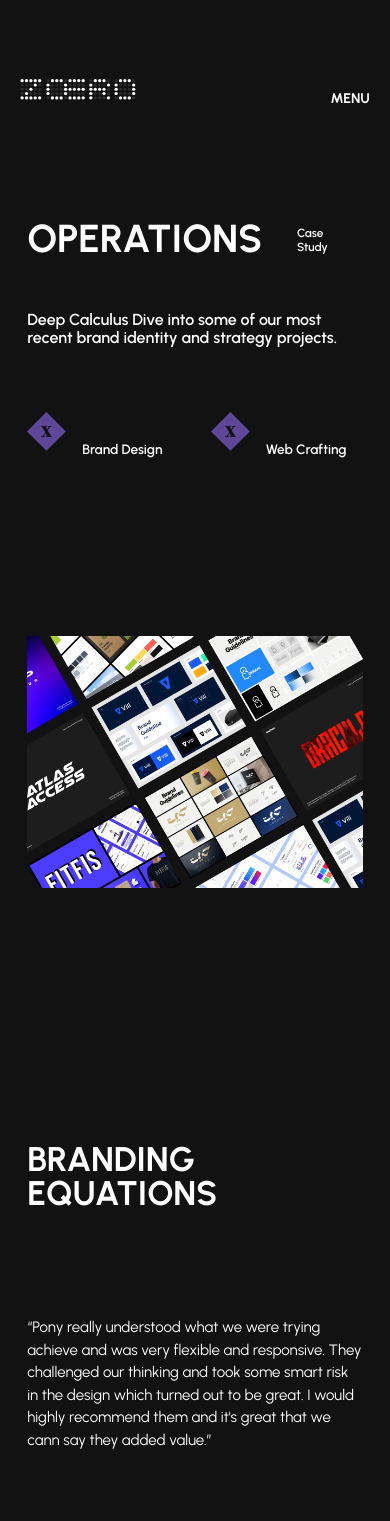
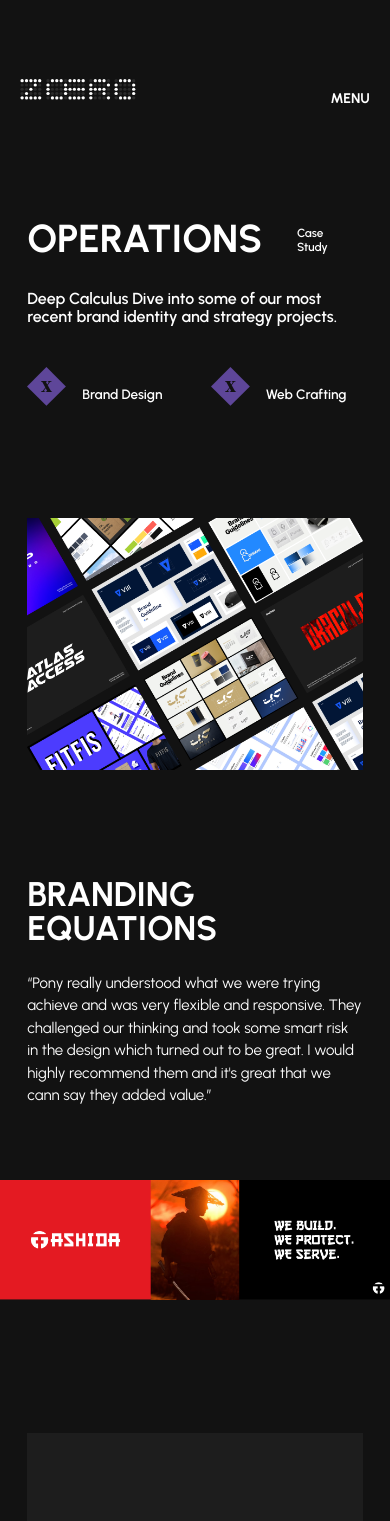
Before and after one commit to ivantrejoc/zoerowebsite, a React (Vite) app: page /domain-expansion in a window 390 px wide. Shown: the top 1521 px of the page. Built offline with nearby package versions, Linux system fonts and the light colour scheme.

Commit message:
domain-expansion/mobile-margins

```diff
--- a/src/pages/DomainExpansion.jsx
+++ b/src/pages/DomainExpansion.jsx
@@ -48,22 +48,17 @@ const DomainExpansion = () => {
             maxHeight: "36vh"
           },
           [theme.breakpoints.down("md")]: {
-            height: "41vh",
-            maxHeight: "41vh",
-            marginBottom: 6
-          },
-          [theme.breakpoints.down("sm")]: {
-            height: "35vh",
-            maxHeight: "35vh",
+            height: "29vh",
+            maxHeight: "29vh",
             marginBottom: 4
           },
           [theme.breakpoints.down("xs")]: {
-            height: "33vh",
-            maxHeight: "33vh"
+            height: "24vh",
+            maxHeight: "24vh"
           },
-          [theme.breakpoints.down("xxs")]: {
-            height: "36vh",
-            maxHeight: "36vh"
+          [theme.breakpoints.down("xxxs")]: {
+            height: "26vh",
+            maxHeight: "26vh"
           }
         }}
       >
@@ -299,20 +294,21 @@ const DomainExpansion = () => {
           maxHeight: "110vh",
           marginBottom: 12,
           [theme.breakpoints.down("md")]: {
-            height: "110vh",
-            maxHeight: "110vh"
-          },
-          [theme.breakpoints.down("sm")]: {
-            height: "83vh",
-            maxHeight: "83vh"
+            height: "81vh",
+            maxHeight: "81vh",
+            marginBottom: 4
           },
           [theme.breakpoints.down("xs")]: {
-            height: "55vh",
-            maxHeight: "55vh"
+            height: "45vh",
+            maxHeight: "45vh"
           },
           [theme.breakpoints.down("xxs")]: {
-            height: "46vh",
-            maxHeight: "46vh"
+            height: "40vh",
+            maxHeight: "40vh"
+          },
+          [theme.breakpoints.down("xxxs")]: {
+            height: "34vh",
+            maxHeight: "34vh"
           }
         }}
       >
@@ -353,22 +349,22 @@ const DomainExpansion = () => {
             maxHeight: "60vh"
           },
           [theme.breakpoints.down("md")]: {
-            height: "120vh",
-            maxHeight: "120vh"
-          },
-          [theme.breakpoints.down("sm")]: {
-            height: "59vh",
-            maxHeight: "59vh",
-            marginBottom: 6
-          },
-          [theme.breakpoints.down("xs")]: {
-            height: "49vh",
-            maxHeight: "49vh",
+            height: "86vh",
+            maxHeight: "86vh",
             marginBottom: 4
           },
+
+          [theme.breakpoints.down("xs")]: {
+            height: "30vh",
+            maxHeight: "30vh"
+          },
           [theme.breakpoints.down("xxs")]: {
-            height: "52vh",
-            maxHeight: "52vh"
+            height: "34vh",
+            maxHeight: "34vh"
+          },
+          [theme.breakpoints.down("xxxs")]: {
+            height: "37vh",
+            maxHeight: "37vh"
           }
         }}
       >
@@ -477,8 +473,18 @@ const DomainExpansion = () => {
           backgroundRepeat: "no-repeat",
           backgroundPosition: "center",
           marginBottom: 12,
-          [theme.breakpoints.down("sm")]: {
-            marginBottom: 6
+          [theme.breakpoints.down("md")]: {
+            height: "38vh",
+            marginBottom: 4
+          },
+          [theme.breakpoints.down("xs")]: {
+            height: "21vh"
+          },
+          [theme.breakpoints.down("xxs")]: {
+            height: "19vh"
+          },
+          [theme.breakpoints.down("xxxs")]: {
+            height: "16vh"
           }
         }}
       />
@@ -503,15 +509,19 @@ const DomainExpansion = () => {
           [theme.breakpoints.down("md")]: {
             height: "341vh",
             maxHeight: "341vh",
-            marginBottom: 6
+            marginBottom: 4
           },
           [theme.breakpoints.down("xs")]: {
-            height: "200vh",
-            maxHeight: "200vh",
-            marginBottom: 6
+            height: "190vh",
+            maxHeight: "190vh"
           },
           [theme.breakpoints.down("xxs")]: {
-            height: "250vh"
+            height: "164vh",
+            maxHeight: "164vh"
+          },
+          [theme.breakpoints.down("xxs")]: {
+            height: "140vh",
+            maxHeight: "140vh"
           }
         }}
       >
@@ -542,7 +552,7 @@ const DomainExpansion = () => {
           >
             <Grid
               item
-              xxs={12}
+              xxxxs={12}
               lg={5.87}
               xxl={5.838}
               sx={{
@@ -554,7 +564,7 @@ const DomainExpansion = () => {
             />
             <Grid
               item
-              xxs={12}
+              xxxxs={12}
               lg={5.87}
               xxl={5.838}
               sx={{
@@ -566,7 +576,7 @@ const DomainExpansion = () => {
             />
             <Grid
               item
-              xxs={12}
+              xxxxs={12}
               lg={5.87}
               xxl={5.838}
               sx={{
@@ -578,7 +588,7 @@ const DomainExpansion = () => {
             />
             <Grid
               item
-              xxs={12}
+              xxxxs={12}
               lg={5.87}
               xxl={5.838}
               sx={{
@@ -610,23 +620,17 @@ const DomainExpansion = () => {
             height: "128vh"
           },
           [theme.breakpoints.down("md")]: {
-            height: "111vh"
-          },
-          [theme.breakpoints.down("sm")]: {
-            height: "83vh",
-            marginBottom: 6
+            height: "81vh",
+            marginBottom: 4
           },
           [theme.breakpoints.down("xs")]: {
-            height: "54vh",
-            marginBottom: 6
-          },
-          [theme.breakpoints.down("xs")]: {
-            height: "54vh",
-            marginBottom: 6
+            height: "45vh"
           },
           [theme.breakpoints.down("xxs")]: {
-            height: "46vh",
-            marginBottom: 6
+            height: "40vh"
+          },
+          [theme.breakpoints.down("xxxs")]: {
+            height: "34vh"
           }
         }}
       >
@@ -667,20 +671,21 @@ const DomainExpansion = () => {
             maxHeight: "62vh"
           },
           [theme.breakpoints.down("md")]: {
-            height: "78vh",
-            maxHeight: "78vh"
-          },
-          [theme.breakpoints.down("sm")]: {
-            height: "62vh",
-            maxHeight: "62vh"
+            height: "50vh",
+            maxHeight: "50vh",
+            marginBottom: 4
           },
           [theme.breakpoints.down("xs")]: {
-            height: "77vh",
-            maxHeight: "77vh"
+            height: "51vh",
+            maxHeight: "51vh"
           },
           [theme.breakpoints.down("xxs")]: {
-            height: "89vh",
-            maxHeight: "89vh"
+            height: "56vh",
+            maxHeight: "56vh"
+          },
+          [theme.breakpoints.down("xxxs")]: {
+            height: "65vh",
+            maxHeight: "65vh"
           }
         }}
       >
@@ -819,6 +824,7 @@ const DomainExpansion = () => {
       <Box
         id="binary-stripe-container"
         sx={{
+          background: "plum",
           display: "flex",
           justifyContent: "start",
           alignItems: "center",
@@ -828,7 +834,20 @@ const DomainExpansion = () => {
           backgroundRepeat: "no-repeat",
           width: "auto",
           height: "20vh",
-          marginBottom: "15vh"
+          marginBottom: "15vh",
+          [theme.breakpoints.down("md")]: {
+            height: "12vh",
+            marginBottom: 4
+          },
+          [theme.breakpoints.down("xs")]: {
+            height: "7vh"
+          },
+          [theme.breakpoints.down("xxs")]: {
+            height: "6vh"
+          },
+          [theme.breakpoints.down("xxxs")]: {
+            height: "5vh"
+          }
         }}
       />
       {/* HERO TWO */}
```
